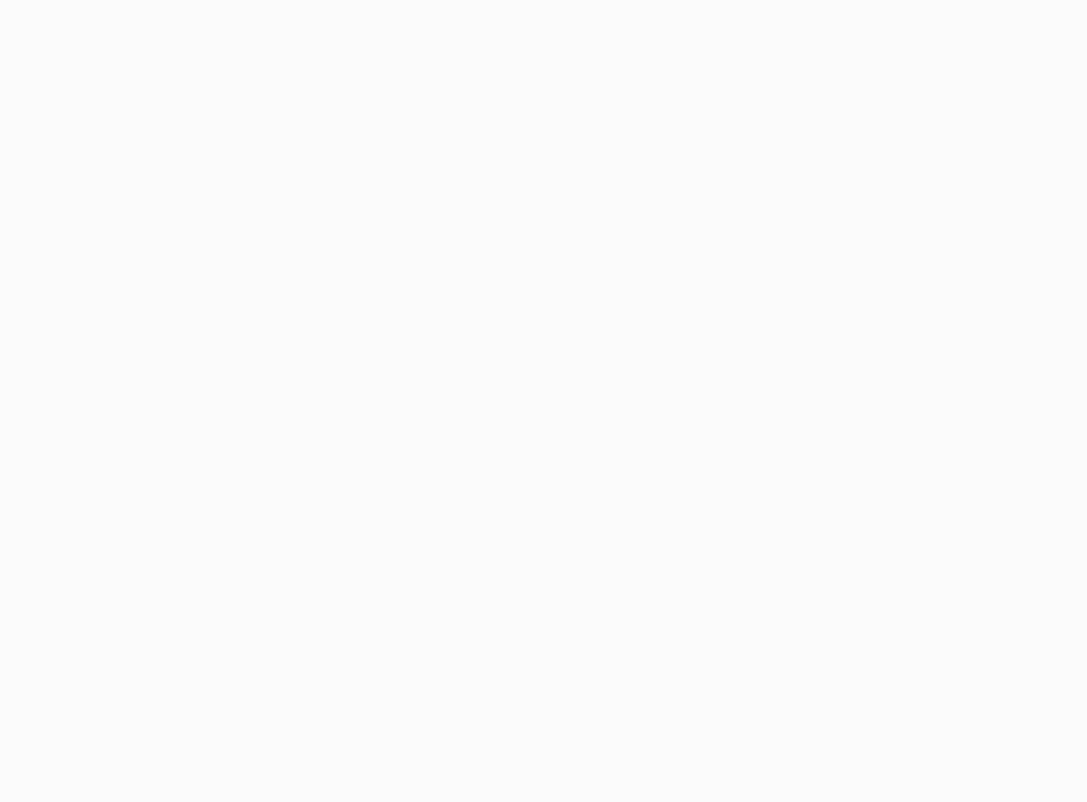
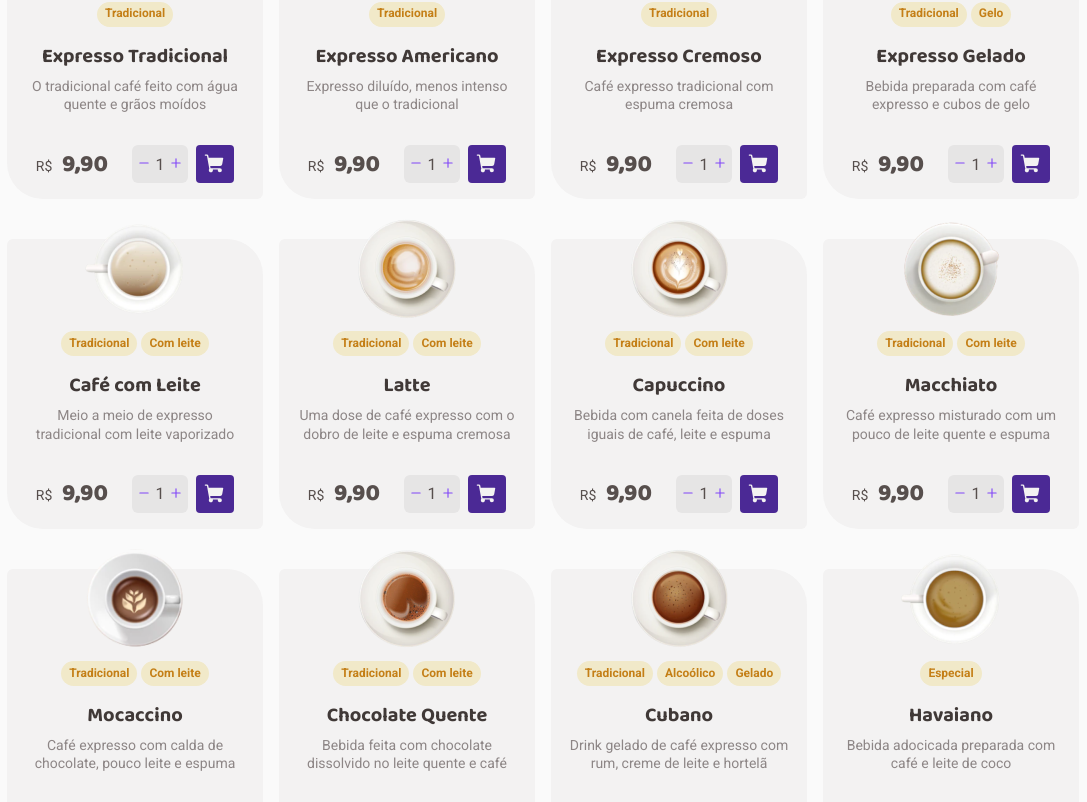
Before and after one commit to tevass/ignite-coffee-delivery, a React (Vite) app: page / in a window 1280 px wide. Shown: the part 830-1632 px from the top of the page, without its empty margins (89-1176 px from the left). Before the commit the page ends 822 px from the top, so only its background shows below. Built offline with nearby package versions, Linux system fonts and the light colour scheme.

Commit message:
feat: page home

```diff
--- /dev/null
+++ b/coffees.json
@@ -0,0 +1,152 @@
+[
+  {
+    "id": 1,
+    "name": "Expresso Tradicional",
+    "description": "O tradicional café feito com água quente e grãos moídos",
+    "price": 9.90,
+    "tags": [
+      "Tradicional"
+    ],
+    "img": "/expresso.png"
+  },
+  {
+    "id": 2,
+    "name": "Expresso Americano",
+    "description": "Expresso diluído, menos intenso que o tradicional",
+    "price": 9.90,
+    "tags": [
+      "Tradicional"
+    ],
+    "img": "/americano.png"
+  },
+  {
+    "id": 3,
+    "name": "Expresso Cremoso",
+    "description": "Café expresso tradicional com espuma cremosa",
+    "price": 9.90,
+    "tags": [
+      "Tradicional"
+    ],
+    "img": "/expresso-cremoso.png"
+  },
+  {
+    "id": 4,
+    "name": "Expresso Gelado",
+    "description": "Bebida preparada com café expresso e cubos de gelo",
+    "price": 9.90,
+    "tags": [
+      "Tradicional",
+      "Gelo"
+    ],
+    "img": "/cafe-gelado.png"
+  },
+  {
+    "id": 5,
+    "name": "Café com Leite",
+    "description": "Meio a meio de expresso tradicional com leite vaporizado",
+    "price": 9.90,
+    "tags": [
+      "Tradicional",
+      "Com leite"
+    ],
+    "img": "/cafe-com-leite.png"
+  },
+  {
+    "id": 6,
+    "name": "Latte",
+    "description": "Uma dose de café expresso com o dobro de leite e espuma cremosa",
+    "price": 9.90,
+    "tags": [
+      "Tradicional",
+      "Com leite"
+    ],
+    "img": "/latte.png"
+  },
+  {
+    "id": 7,
+    "name": "Capuccino",
+    "description": "Bebida com canela feita de doses iguais de café, leite e espuma",
+    "price": 9.90,
+    "tags": [
+      "Tradicional",
+      "Com leite"
+    ],
+    "img": "/capuccino.png"
+  },
+  {
+    "id": 8,
+    "name": "Macchiato",
+    "description": "Café expresso misturado com um pouco de leite quente e espuma",
+    "price": 9.90,
+    "tags": [
+      "Tradicional",
+      "Com leite"
+    ],
+    "img": "/macchiato.png"
+  },
+  {
+    "id": 9,
+    "name": "Mocaccino",
+    "description": "Café expresso com calda de chocolate, pouco leite e espuma",
+    "price": 9.90,
+    "tags": [
+      "Tradicional",
+      "Com leite"
+    ],
+    "img": "/mocaccino.png"
+  },
+  {
+    "id": 10,
+    "name": "Chocolate Quente",
+    "description": "Bebida feita com chocolate dissolvido no leite quente e café",
+    "price": 9.90,
+    "tags": [
+      "Tradicional",
+      "Com leite"
+    ],
+    "img": "/chocolate-quente.png"
+  },
+  {
+    "id": 11,
+    "name": "Cubano",
+    "description": "Drink gelado de café expresso com rum, creme de leite e hortelã",
+    "price": 9.90,
+    "tags": [
+      "Tradicional",
+      "Alcoólico",
+      "Gelado"
+    ],
+    "img": "/cubano.png"
+  },
+  {
+    "id": 12,
+    "name": "Havaiano",
+    "description": "Bebida adocicada preparada com café e leite de coco",
+    "price": 9.90,
+    "tags": [
+      "Especial"
+    ],
+    "img": "/havaiano.png"
+  },
+  {
+    "id": 13,
+    "name": "Árabe",
+    "description": "Bebida preparada com grãos de café árabe e especiarias",
+    "price": 9.90,
+    "tags": [
+      "Especial"
+    ],
+    "img": "/arabe.png"
+  },
+  {
+    "id": 14,
+    "name": "Irlandês",
+    "description": "Bebida a base de café, uísque irlandês, açúcar e chantilly",
+    "price": 9.90,
+    "tags": [
+      "Especial",
+      "Alcoólico"
+    ],
+    "img": "/irlandes.png"
+  }
+]
--- a/src/pages/home/components/CoffeCard/Counter/index.tsx
+++ b/src/pages/home/components/CoffeCard/Counter/index.tsx
@@ -1,15 +1,26 @@
 import { Minus, Plus } from 'phosphor-react'
+import { useState } from 'react'
 
 import { CounterButton, CounterContainer } from './styles'
 
 export function Counter() {
+  const [amount, setAmount] = useState(1)
+
+  const handleIncrement = () => {
+    if (amount < 3) setAmount((prev) => prev + 1)
+  }
+
+  const handleDecrement = () => {
+    if (amount > 1) setAmount((prev) => prev - 1)
+  }
+
   return (
     <CounterContainer>
-      <CounterButton>
+      <CounterButton onClick={handleDecrement}>
         <Minus size={12} weight="bold" />
       </CounterButton>
-      <span>1</span>
-      <CounterButton>
+      <span>{amount}</span>
+      <CounterButton onClick={handleIncrement}>
         <Plus size={12} weight="bold" />
       </CounterButton>
     </CounterContainer>
--- a/src/pages/home/components/CoffeCard/index.tsx
+++ b/src/pages/home/components/CoffeCard/index.tsx
@@ -12,27 +12,48 @@ import {
   CoffeeCartButton,
 } from './styles'
 
-export function CoffeeCard() {
+interface Coffee {
+  id: number
+  name: string
+  description: string
+  price: number
+  tags: string[]
+  img: string
+}
+
+interface CoffeeCardProps {
+  coffee: Coffee
+}
+
+export function CoffeeCard({ coffee }: CoffeeCardProps) {
+  const price = new Intl.NumberFormat('pt-BR', {
+    style: 'currency',
+    currency: 'BRL',
+  })
+    .format(coffee.price)
+    .split('R$')[1]
+
   return (
     <div>
       <CoffeeCardContainer>
         <CoffeeCardContainerImg>
-          <img src="/americano.png" alt="" />
+          <img src={coffee.img} alt={coffee.name} />
         </CoffeeCardContainerImg>
 
         <CoffeeCardTagsContainer>
-          <CoffeeCardTag>TRADICIONAL</CoffeeCardTag>
-          <CoffeeCardTag>TRADICIONAL</CoffeeCardTag>
+          {coffee.tags.map((tag) => (
+            <CoffeeCardTag key={tag}>{tag}</CoffeeCardTag>
+          ))}
         </CoffeeCardTagsContainer>
 
         <CoffeeCardContent>
-          <h4>Expresso Tradicional</h4>
-          <p>O tradicional café feito com água quente e grãos moídos</p>
+          <h4>{coffee.name}</h4>
+          <p>{coffee.description}</p>
         </CoffeeCardContent>
 
         <CoffeeCardFooter>
           <p>
-            <span>R$</span> 9,90
+            <span>R$</span> {price}
           </p>
 
           <CoffeeCardFooterActions>
--- a/src/pages/home/index.tsx
+++ b/src/pages/home/index.tsx
@@ -2,12 +2,27 @@ import { Coffee, Package, ShoppingCart, Timer } from 'phosphor-react'
 import { CoffeeCard } from './components/CoffeCard'
 import { Icon } from './components/Icon'
 import {
+  CoffeesContainer,
+  CoffeeSection,
   HomeContainer,
   HomeIntroContainer,
   HomeItem,
   HomeItens,
   HomeTitle,
 } from './styles'
+
+import data from '../../../coffees.json'
+
+interface CoffeeType {
+  id: number
+  name: string
+  description: string
+  price: number
+  tags: string[]
+  img: string
+}
+
+const coffees = data as CoffeeType[]
 
 export function Home() {
   return (
@@ -59,7 +74,15 @@ export function Home() {
         <img src="/coffee.png" alt="Copo de café" />
       </HomeIntroContainer>
 
-      <CoffeeCard />
+      <CoffeeSection>
+        <h4>Nossos cafés</h4>
+
+        <CoffeesContainer>
+          {coffees.map((coffee) => (
+            <CoffeeCard key={coffee.id} coffee={coffee} />
+          ))}
+        </CoffeesContainer>
+      </CoffeeSection>
     </HomeContainer>
   )
 }
--- a/src/pages/home/styles.ts
+++ b/src/pages/home/styles.ts
@@ -10,6 +10,8 @@ export const HomeIntroContainer = styled.section`
   justify-content: space-between;
 
   gap: 2rem;
+
+  padding-bottom: 8rem;
 `
 
 export const HomeTitle = styled.div`
@@ -47,3 +49,20 @@ export const HomeItem = styled.div`
     margin-top: 1rem;
   }
 `
+
+export const CoffeeSection = styled.div`
+  padding-top: 1rem;
+
+  > h4 {
+    font: ${(props) => props.theme.fonts.titles.lg};
+    color: ${(props) => props.theme.colors.base.subtitle};
+    margin-bottom: 3.375rem;
+  }
+`
+
+export const CoffeesContainer = styled.div`
+  display: grid;
+  grid-template-columns: repeat(4, 256px);
+  column-gap: 1rem;
+  row-gap: 2.5rem;
+`
```
Also changed, not shown: public/expresso.png (renamed from public/Type=Expresso.png), public/mocaccino.png (renamed from public/mochaccino.png).
